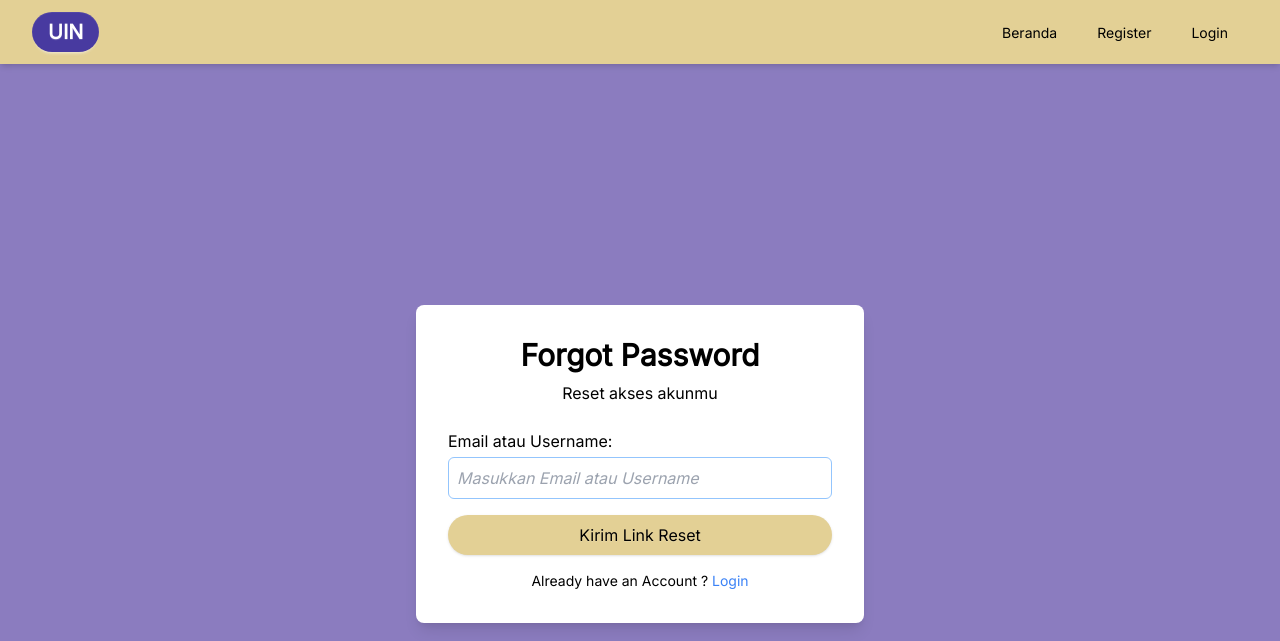
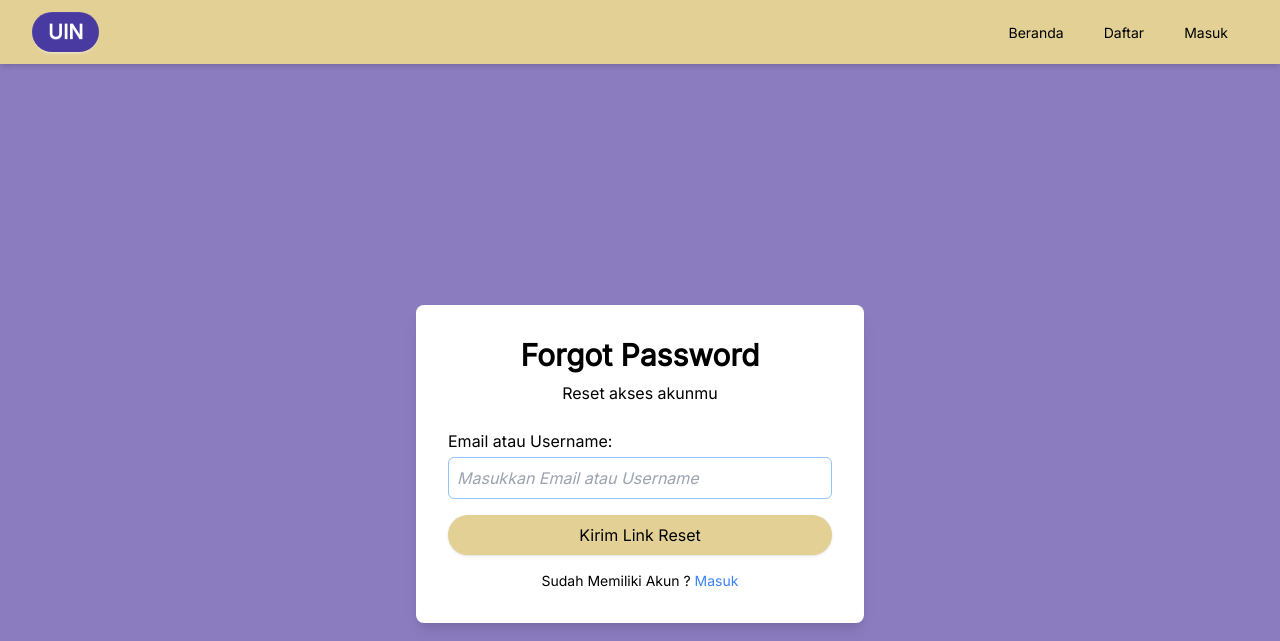
Before and after one commit to im-bara/Project-IMK, a React (Vite) app: page /Project-IMK/forgotpassword in a window 1280 px wide. Shown: the top 641 px of the page. Built offline with nearby package versions, Linux system fonts and the light colour scheme.

Commit message:
Revisi Terakhir (Bismillah)

```diff
--- a/src/components/Navbar.tsx
+++ b/src/components/Navbar.tsx
@@ -34,14 +34,14 @@ export default function Navbar() {
           {!isOnRegisterPage && (
             <li>
               <Link to="/register" className={linkStyle}>
-                Register
+                Daftar
               </Link>
             </li>
           )}
           {!isOnLoginPage && (
             <li>
               <Link to="/login" className={linkStyle}>
-                Login
+                Masuk
               </Link>
             </li>
           )}
--- a/src/pages/Dashboard.tsx
+++ b/src/pages/Dashboard.tsx
@@ -54,7 +54,7 @@ export default function Dashboard() {
                             name="alamat"
                             value={form.alamat}
                             onChange={handleChange}
-                            placeholder="Contoh: Jl. Haji Rambutan, Gg. UsusKrispi, Meikarta"
+                            placeholder="Contoh: Jl. Haji Rambutan, Gg. Ikan Bawal, Meikarta"
                             className="w-full border p-2 rounded placeholder:italic"
                         />
                     </div>
--- a/src/pages/ForgotPassword.tsx
+++ b/src/pages/ForgotPassword.tsx
@@ -69,9 +69,9 @@ export default function ForgotPassword() {
           </form>
 
           <div className="text-center mt-4 text-sm text-black">
-            Already have an Account ? {" "}
+            Sudah Memiliki Akun ? {" "}
             <button onClick={() => navigate("/login")} className="text-blue-500 hover:underline">
-              Login
+              Masuk
             </button>
           </div>
         </div>
--- a/src/pages/HalamanUtama.tsx
+++ b/src/pages/HalamanUtama.tsx
@@ -89,7 +89,7 @@ export default function HalamanUtama() {
               onClick={handleLogin}
               className="btn w-full text-black rounded-full bg-kuning"
             >
-              Login
+              Masuk
             </motion.button>
 
             <p className="text-black text-sm text-center">
--- a/src/pages/Login.tsx
+++ b/src/pages/Login.tsx
@@ -134,7 +134,7 @@ const LoginForm = () => {
                         type="submit"
                         className="w-full btn bg-kuning text-black hover:font-bold py-2 rounded-full shadow"
                     >
-                        Login
+                        Masuk
                     </motion.button>
 
                     <p className="mt-4 text-black text-sm text-center">
--- a/src/pages/Register.tsx
+++ b/src/pages/Register.tsx
@@ -109,7 +109,7 @@ export default function Register() {
                         <div className="relative">
                             <input
                                 type={showPassword ? "text" : "password"}
-                                placeholder="8-32 Huruf, Angka, Special Character"
+                                placeholder="8-32 Huruf, Angka, Karakter Spesial"
                                 className={`placeholder:italic text-white input input-bordered w-full pr-10 ${errors.password ? 'border-red-500' : ''}`}
                                 value={password}
                                 onChange={(e) => setPassword(e.target.value)}
@@ -213,7 +213,7 @@ export default function Register() {
                             <div className="bg-white w-11/12 md:w-1/2 lg:w-1/3 rounded-lg p-6 shadow-xl relative">
                                 <h2 className="text-xl text-black font-bold mb-4">Syarat dan Ketentuan</h2>
                                 <p className="text-sm text-black mb-6">
-                                    Dengan menggunakan layanan ini, Anda setuju bahwa data anda akan dibobol oleh kami di localStorage hanya untuk keperluan demo dan presentasi.
+                                    Dengan menggunakan layanan ini, Anda setuju bahwa data anda akan disimpan Di localStorage oleh kami hanya untuk keperluan demo dan presentasi.
                                 </p>
                                 <motion.button
                                     whileHover={{ scale: 1.025 }}
```
